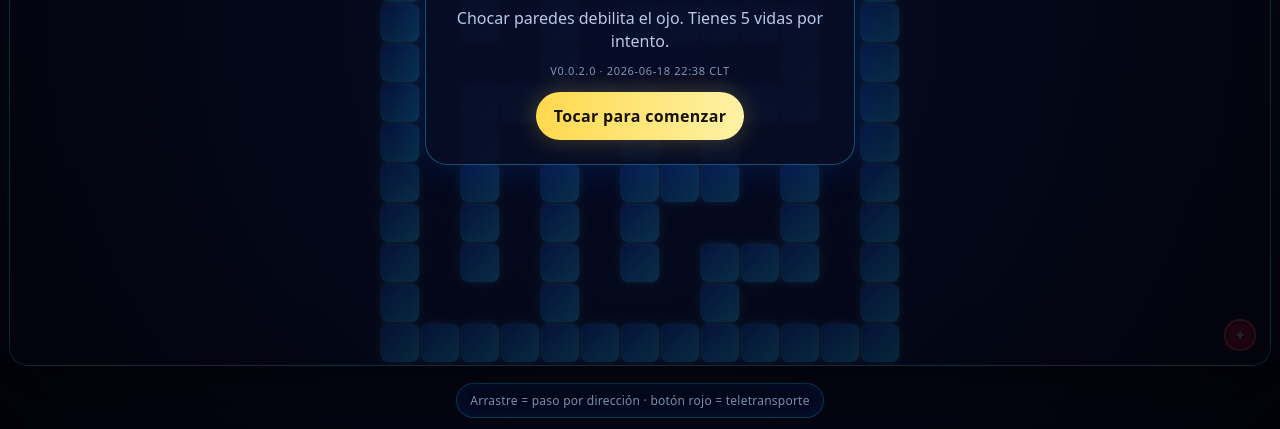
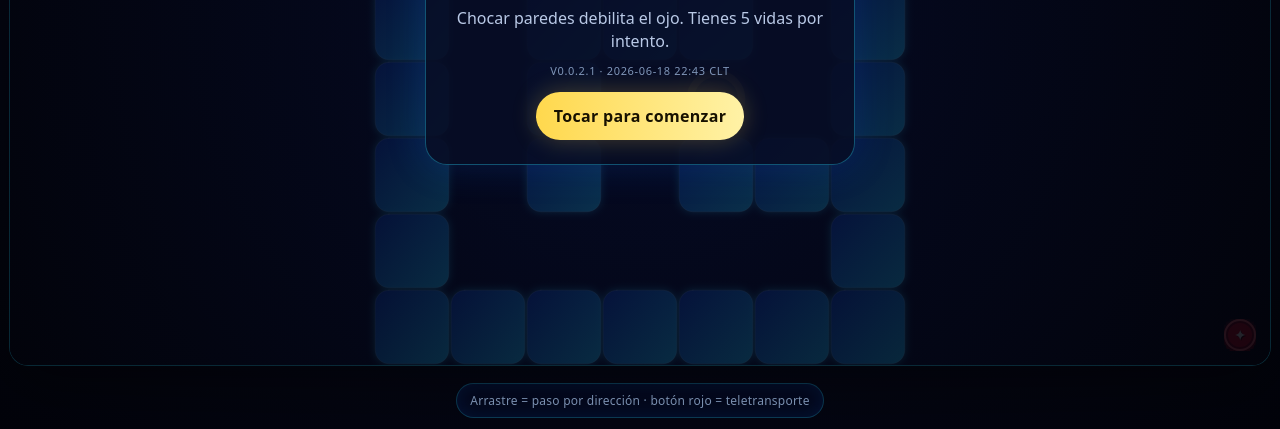
Before and after one commit to SUSIKING/susi_juegos, a website: page index.html in a window 1280 px wide. Shown: the part 371-800 px from the top of the page. Drawn offline with Linux system fonts and the light colour scheme.

Commit message:
Reducir dificultad inicial

```diff
--- a/index.html
+++ b/index.html
@@ -5,7 +5,7 @@
   <meta name="viewport" content="width=device-width,initial-scale=1,maximum-scale=1,user-scalable=no,viewport-fit=cover" />
   <meta name="theme-color" content="#050716" />
   <title>LaberinOjo</title>
-  <link rel="stylesheet" href="./css/styles.css?v=020" />
+  <link rel="stylesheet" href="./css/styles.css?v=021" />
 </head>
 <body>
 <div id="wrap">
@@ -23,7 +23,7 @@
         <h1>LaberinOjo</h1>
         <p>Llega a la meta en el menor tiempo posible. Arrastra en cualquier parte para avanzar.</p>
         <p>Chocar paredes debilita el ojo. Tienes 5 vidas por intento.</p>
-        <div id="versionTag" class="versionTag">v0.0.2.0</div>
+        <div id="versionTag" class="versionTag">v0.0.2.1</div>
         <button id="startBtn" class="btn" type="button">Tocar para comenzar</button>
       </div>
     </div>
@@ -38,6 +38,6 @@ try {
   localStorage.removeItem('laberinOjoBest');
 } catch (err) {}
 </script>
-<script type="module" src="./js/main.js?v=020"></script>
+<script type="module" src="./js/main.js?v=021"></script>
 </body>
 </html>
--- a/js/audio.js
+++ b/js/audio.js
@@ -5,7 +5,7 @@ import {
   MUSIC_LOOKAHEAD_SEC,
   MUSIC_SCHEDULE_INTERVAL_MS,
   MUSIC_START_DELAY_SEC
-} from './config.js?v=020';
+} from './config.js?v=021';
 
 export class AudioEngine {
   constructor(){
--- a/js/config.js
+++ b/js/config.js
@@ -1,5 +1,5 @@
-export const APP_VERSION = 'v0.0.2.0';
-export const BUILD_TIMESTAMP_CL = '2026-06-18 22:38 CLT';
+export const APP_VERSION = 'v0.0.2.1';
+export const BUILD_TIMESTAMP_CL = '2026-06-18 22:43 CLT';
 
 export const WALL = 0;
 export const PATH = 1;
@@ -22,16 +22,17 @@ export const STORAGE_KEYS = {
 };
 
 export function levelParams(level){
-  const complexity = 1 - Math.exp(-level / 12);
+  const ramp = Math.max(0, level - 1);
+  const complexity = 1 - Math.exp(-ramp / 10);
   return {
     complexity,
     seed: level * 99991 + 1337,
-    cols: makeOdd(11 + 2 * Math.floor(Math.sqrt(level))),
-    rows: makeOdd(15 + 2 * Math.floor(1.2 * Math.sqrt(level))),
-    loopRate: 0.02 + 0.12 * complexity,
+    cols: makeOdd(7 + 2 * Math.floor(Math.sqrt(ramp))),
+    rows: makeOdd(9 + 2 * Math.floor(1.15 * Math.sqrt(ramp))),
+    loopRate: 0.04 + 0.12 * complexity,
     speedMin: 55,
     speedMax: 165 + 55 * complexity,
-    wallPenalty: 0.75 + 0.35 * complexity
+    wallPenalty: 0.45 + 0.45 * complexity
   };
 }
 
--- a/js/game.js
+++ b/js/game.js
@@ -10,9 +10,9 @@ import {
   PLAYER_LANE_CORRECTION_CELLS_PER_SECOND,
   PLAYER_COLLISION_RADIUS_SCALE,
   clamp
-} from './config.js?v=020';
-import { buildMaze } from './maze.js?v=020';
-import { AudioEngine } from './audio.js?v=020';
+} from './config.js?v=021';
+import { buildMaze } from './maze.js?v=021';
+import { AudioEngine } from './audio.js?v=021';
 
 export class LaberinOjoGame {
   constructor(){
--- a/js/main.js
+++ b/js/main.js
@@ -1,4 +1,4 @@
-import { LaberinOjoGame } from './game.js?v=020';
+import { LaberinOjoGame } from './game.js?v=021';
 
 window.addEventListener('DOMContentLoaded', () => {
   new LaberinOjoGame();
--- a/js/maze.js
+++ b/js/maze.js
@@ -1,4 +1,4 @@
-import { WALL, PATH, levelParams } from './config.js?v=020';
+import { WALL, PATH, levelParams } from './config.js?v=021';
 
 export function buildMaze(level){
   const params = levelParams(level);
--- a/package.json
+++ b/package.json
@@ -1,6 +1,6 @@
 {
   "name": "laberinojo",
-  "version": "0.0.2.0",
+  "version": "0.0.2.1",
   "private": true,
   "type": "module",
   "scripts": {
```
Also changed, not shown: README.md.
